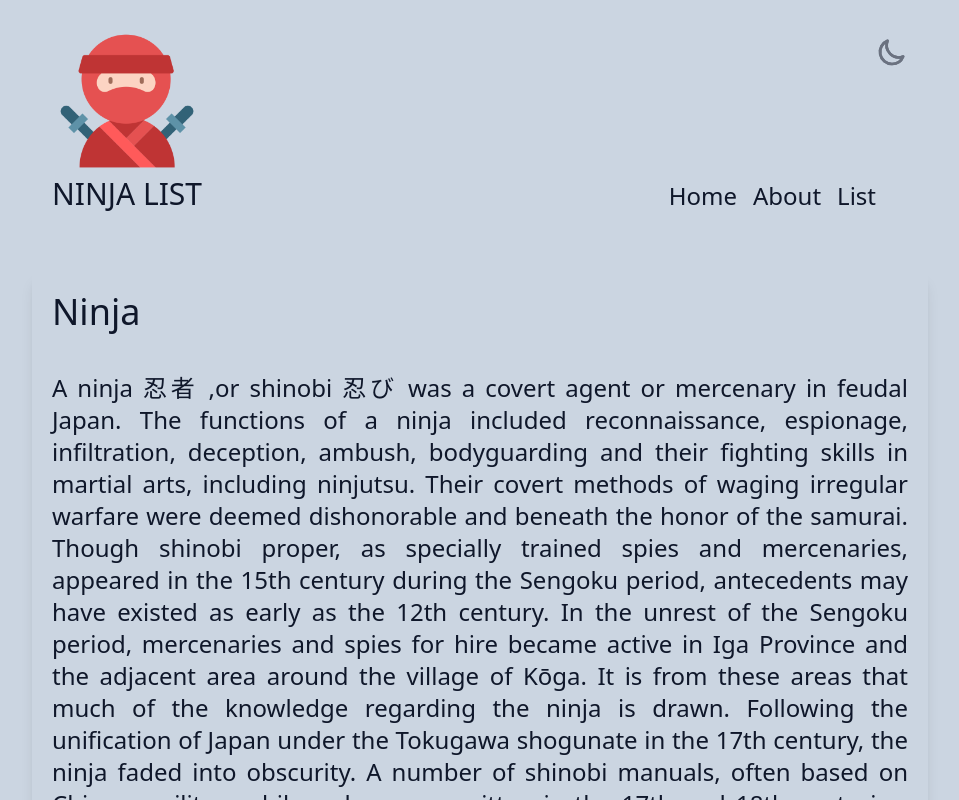
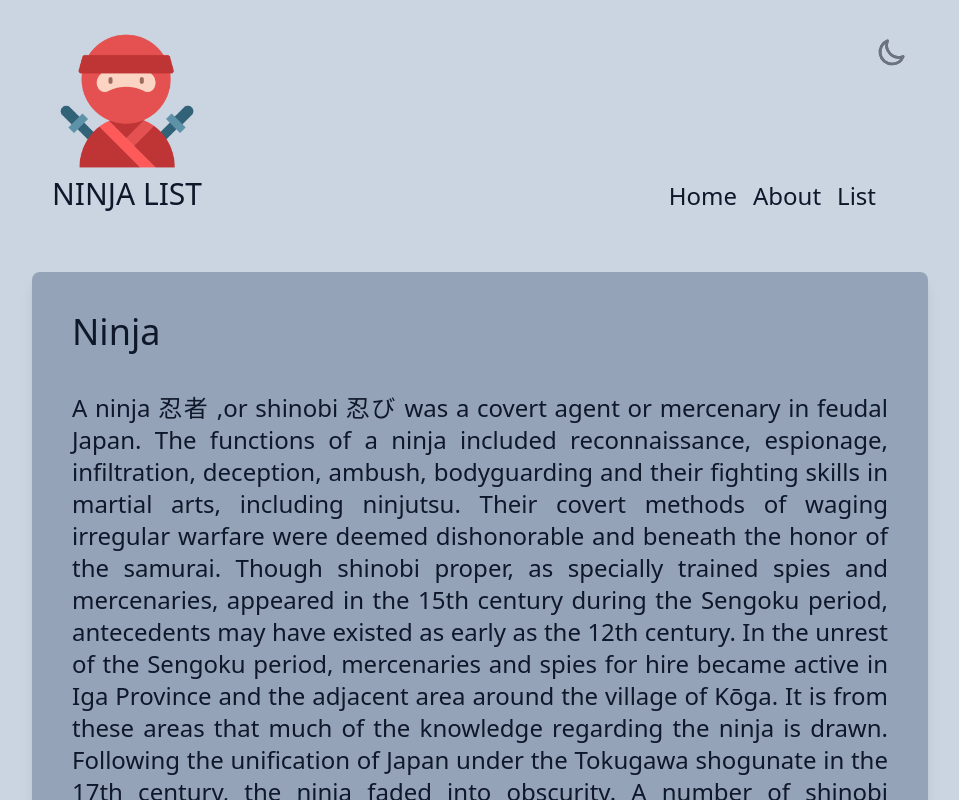
Before and after one commit to seventhlegion/ninja, a Next.js app: page / in a window 1280 px wide. Shown: the top 800 px of the page, without its empty margins (160-1119 px from the left). Built offline with nearby package versions, Linux system fonts and the light colour scheme.

Commit message:
some styles fixed

```diff
--- a/src/components/Container/Container.tsx
+++ b/src/components/Container/Container.tsx
@@ -2,7 +2,7 @@ import React, { PropsWithChildren } from 'react'
 
 function Container({ children }: PropsWithChildren) {
     return (
-        <div className='flex flex-col justify-center text-center my-10 rounded-lg shadow-lg'>
+        <div className='flex flex-col p-5 justify-center text-center my-10 rounded-lg shadow-lg bg-slate-400 dark:bg-neutral-900'>
             {children}
         </div>
     )
```
